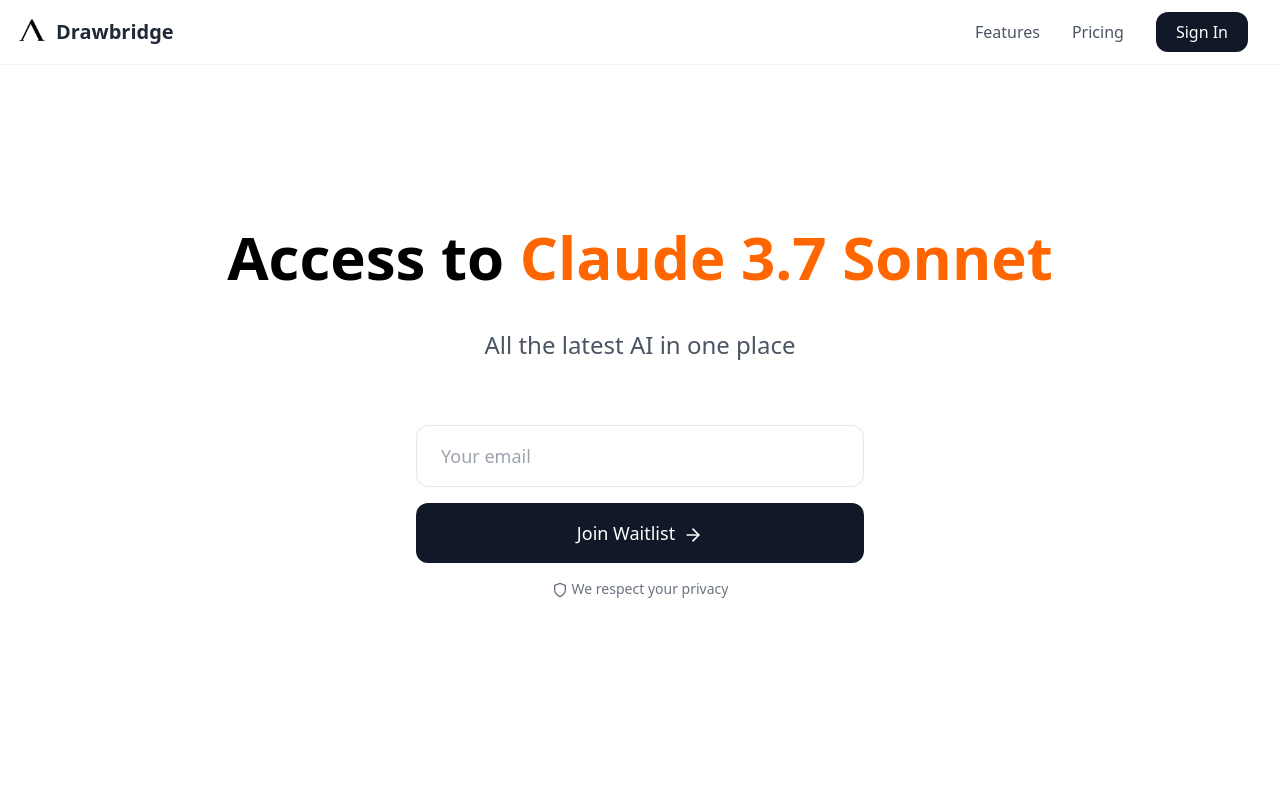
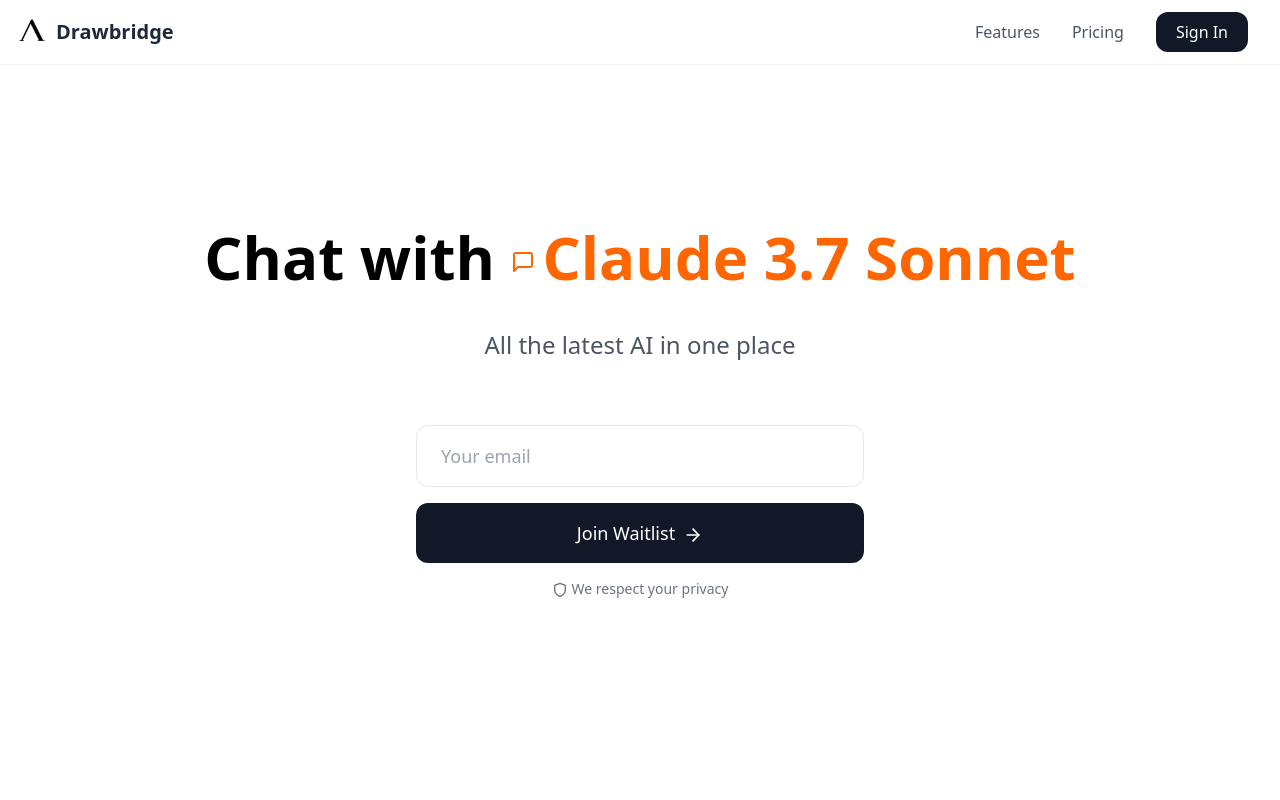
Before and after one commit to mrp3790/drawbridge-landing, a React (Create React App) app: page / in a window 1280 px wide. Shown: the top 800 px of the page. Built offline with nearby package versions, Linux system fonts and the light colour scheme; the HTML template or start-up script is replaced by a standard one.

Commit message:
Update App.js

```diff
--- a/src/App.js
+++ b/src/App.js
@@ -1,5 +1,5 @@
 import React, { useState, useEffect } from 'react';
-import { MessageSquare, Zap, Key, Server, Check, ArrowRight, Shield } from 'lucide-react';
+import { MessageSquare, Zap, Key, Server, Check, ArrowRight, Shield, Image, Mic } from 'lucide-react';
 import logo from './logo.png';
 
 function App() {
@@ -9,16 +9,32 @@ function App() {
   const [showError, setShowError] = useState(false);
 
   const aiModels = [
-    { name: "GPT-4o", color: "#10a37f" },
-    { name: "Claude 3.7 Sonnet", color: "#ff6600" },
-    { name: "Deepseek-R1", color: "#0066ff" },
-    { name: "Grok-3", color: "#8e44ad" },
-    { name: "o3-mini", color: "#e91e63" },
-    { name: "Qwen2.5-Max", color: "#00bcd4" },
-    { name: "Gemini 2.0 Flash", color: "#4285f4" },
-    { name: "Llama-3.3", color: "#ffc107" },
-    { name: "o1-preview", color: "#607d8b" },
+    { name: "GPT-4o", color: "#10a37f", type: "llm" },
+    { name: "Claude 3.7 Sonnet", color: "#ff6600", type: "llm" },
+    { name: "Deepseek-R1", color: "#0066ff", type: "llm" },
+    { name: "DALL-E 3.5", color: "#e91e63", type: "image" },
+    { name: "Midjourney V6", color: "#8e44ad", type: "image" },
+    { name: "Stable Diffusion XL 2.0", color: "#00bcd4", type: "image" },
+    { name: "ElevenLabs Helio", color: "#ffc107", type: "voice" },
+    { name: "OpenAI TTS-2", color: "#4285f4", type: "voice" },
+    { name: "PlayHT 2.0", color: "#607d8b", type: "voice" },
+    { name: "Grok-3", color: "#8e44ad", type: "llm" },
+    { name: "Gemini 2.0 Flash", color: "#4285f4", type: "llm" },
+    { name: "Llama-3.3", color: "#ffc107", type: "llm" },
   ];
+
+  const getModelAction = (type) => {
+    switch (type) {
+      case "llm":
+        return "Chat with";
+      case "image":
+        return "Create images with";
+      case "voice":
+        return "Generate audio with";
+      default:
+        return "Access to";
+    }
+  };
 
   useEffect(() => {
     const intervalId = setInterval(() => {
@@ -36,7 +52,7 @@ function App() {
     {
       icon: <MessageSquare className="w-7 h-7" />,
       title: "All in One",
-      description: "Access to over x leading AI models"
+      description: "Access to leading LLMs, image and voice models"
     },
     {
       icon: <Zap className="w-7 h-7" />,
@@ -54,6 +70,19 @@ function App() {
       description: "Enhanced privacy for sensitive conversations"
     }
   ];
+
+  const getModelIcon = (type) => {
+    switch (type) {
+      case "llm":
+        return <MessageSquare className="w-6 h-6 inline-block mr-2 mb-1" />;
+      case "image":
+        return <Image className="w-6 h-6 inline-block mr-2 mb-1" />;
+      case "voice":
+        return <Mic className="w-6 h-6 inline-block mr-2 mb-1" />;
+      default:
+        return null;
+    }
+  };
 
   const handleSubmit = (e) => {
     e.preventDefault();
@@ -110,13 +139,14 @@ function App() {
                     transitioning ? 'opacity-0 transform -translate-y-2' : 'opacity-100 transform translate-y-0'
                   }`}
                 >
-                  Access to{" "}
+                  {getModelAction(aiModels[currentModel].type)}{" "}
                   <span
                     style={{
                       color: aiModels[currentModel].color,
                       display: 'inline'
                     }}
                   >
+                    {getModelIcon(aiModels[currentModel].type)}
                     {aiModels[currentModel].name}
                   </span>
                 </span>
```
